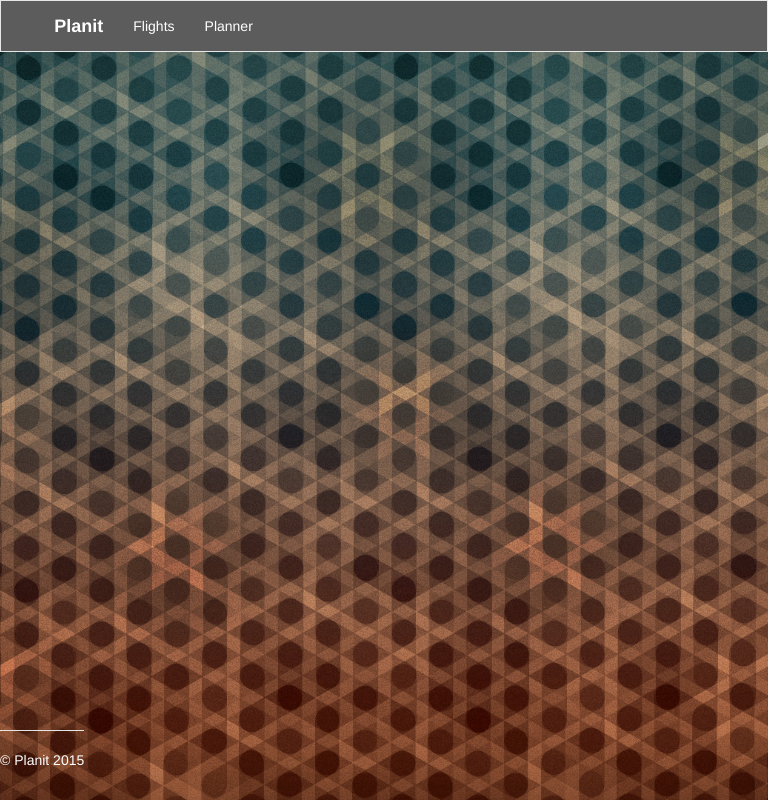
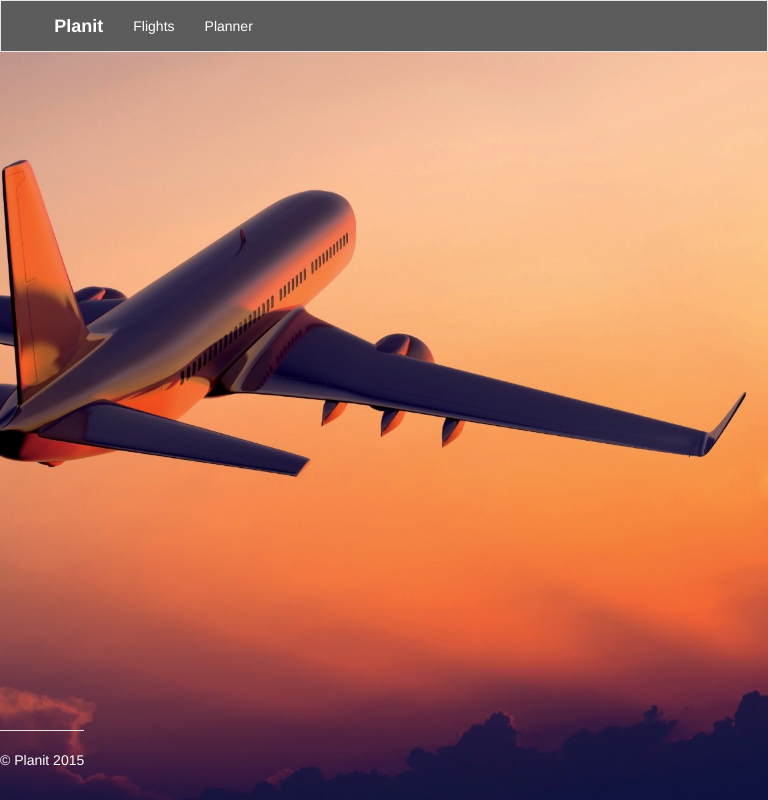
Before and after one commit to Deathridge/planit, a Django app: template flights/templates/base.html in a window 768 px wide. Run offline with Django 3.2, Linux system fonts and the light colour scheme; the template is opened without the code that fills it, so the values that code supplies are empty; some libraries are stand-ins or nearby versions.

Commit message:
change background

```diff
--- a/static/css/flights.css
+++ b/static/css/flights.css
@@ -19,7 +19,7 @@
   }
 
   html, body {
-  background: url(../images/Background-pattern.jpg) no-repeat center center fixed;
+  background: url(../images/Sunset-Plane.png) no-repeat center center fixed;
   -webkit-background-size: cover;
   -moz-background-size: cover;
   -o-background-size: cover;
@@ -69,7 +69,7 @@
   }
 
   html, body {
-  background: url(../images/Background-pattern.jpg) no-repeat center center fixed;
+  background: url(../images/Sunset-Plane.png) no-repeat center center fixed;
   -webkit-background-size: cover;
   -moz-background-size: cover;
   -o-background-size: cover;
```
Also changed, not shown: static/images/sunset-plane.png (added).
